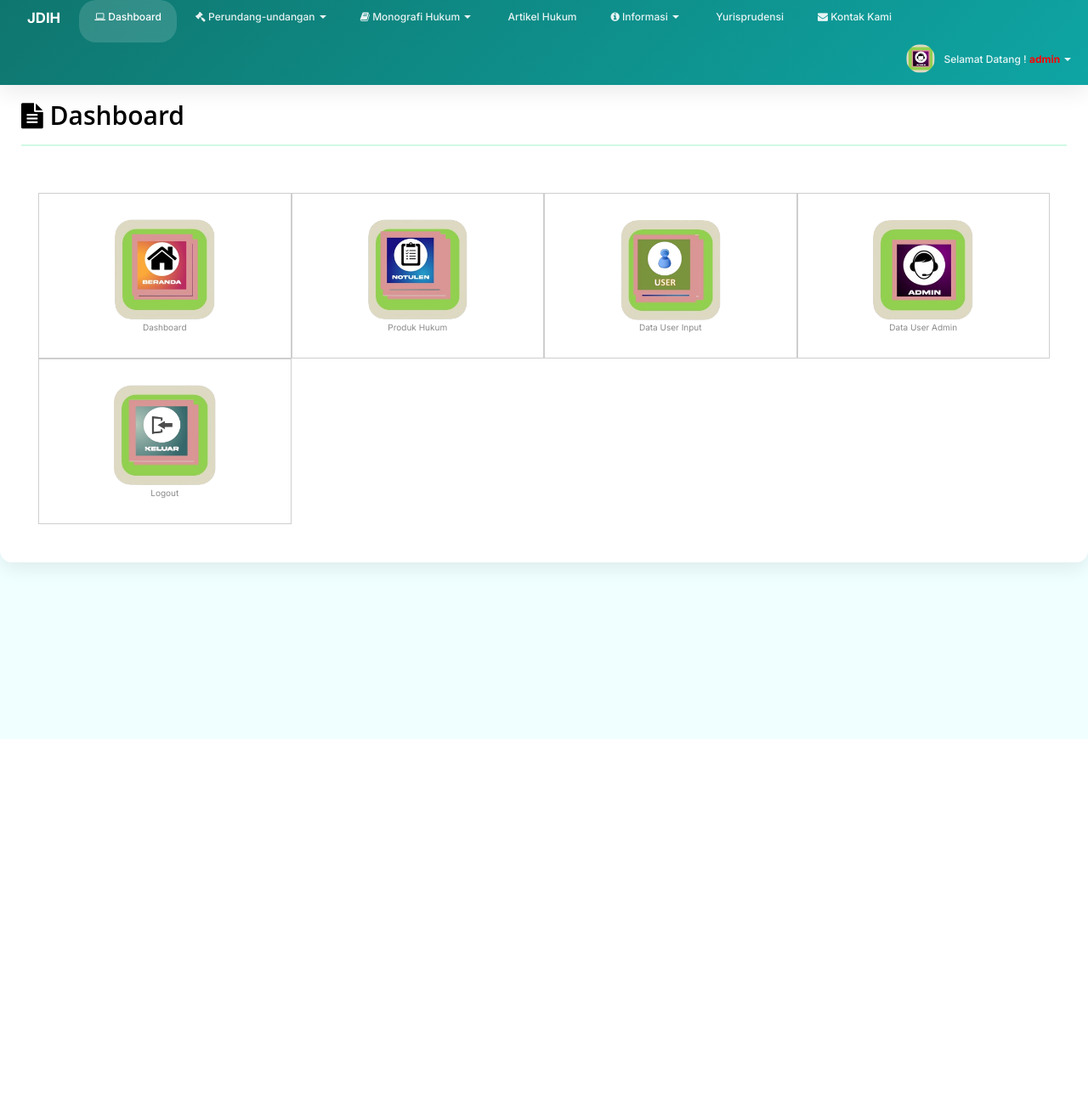
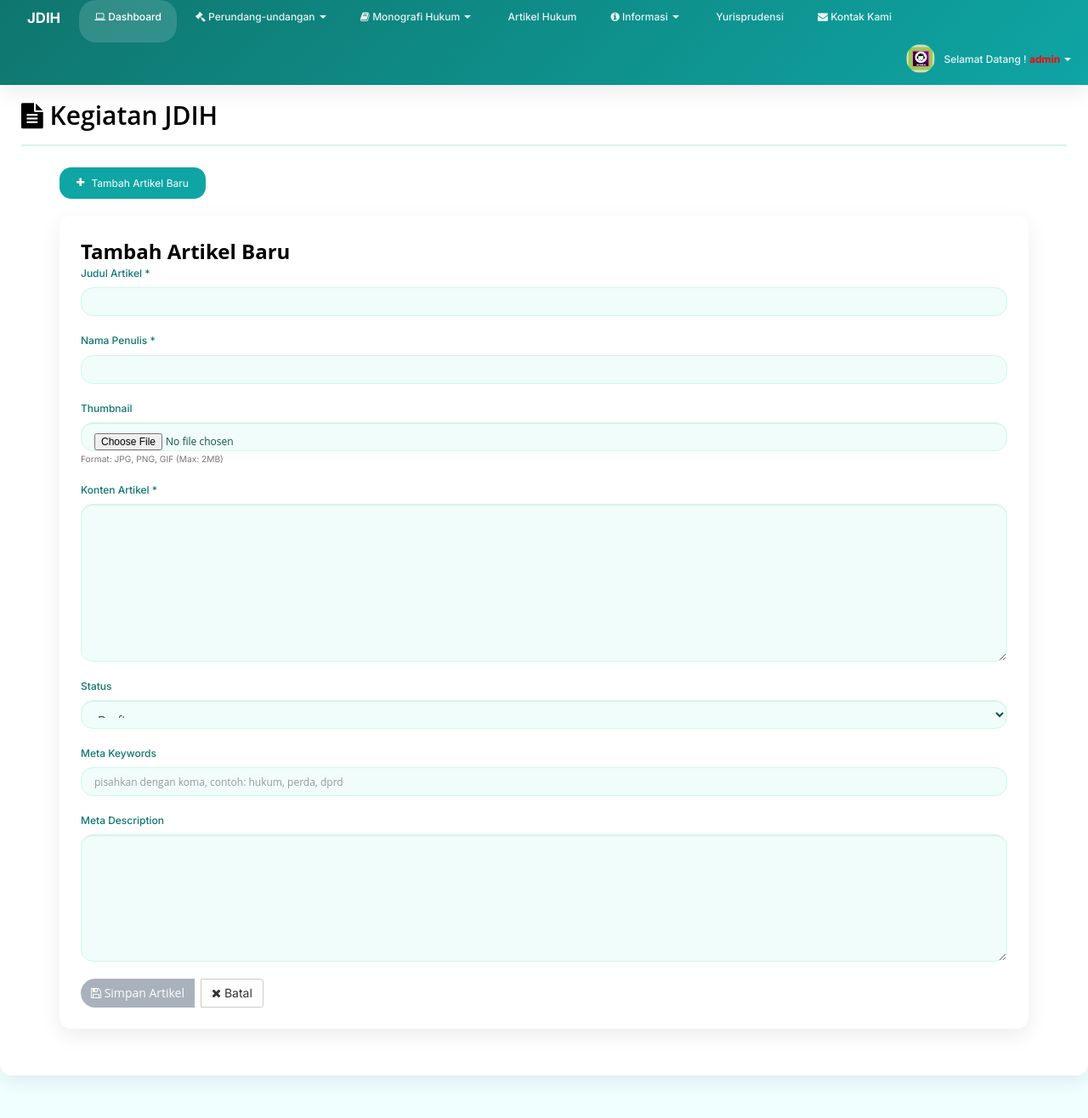
Before and after one commit to anggerasikk/magang, a PHP site: page /jdihcilacap_pasang/wb_admin/index.php?page=kegiatan-jdih&action=tambah in a window 1280 px wide. Shown: the whole page at 85% size. Before the commit the page ends 870 px from the top, so only its background shows below. Run offline with PHP 8.4, Linux system fonts and the light colour scheme; a user stored in the database is signed in; data comes from the database, SQL or seed files in the repository.

Commit message:
kegiatan-jdih

```diff
--- a/wb_admin/a_db.php
+++ b/wb_admin/a_db.php
@@ -9,4 +9,22 @@ $koneksi = new mysqli($host, $user, $pass, $dbname);
 if ($koneksi->connect_error) {
     die("Koneksi gagal: " . $koneksi->connect_error);
 }
+
+
+// Set charset
+$koneksi->set_charset("utf8mb4");
+
+// Set session user_id default jika belum ada
+if (!isset($_SESSION['user_id'])) {
+    // Ambil user_id dari database atau set default
+    // Contoh: ambil user pertama dari tabel users
+    $result = $koneksi->query("SELECT id_user FROM phpmu_user LIMIT 1");
+    if ($result && $result->num_rows > 0) {
+        $row = $result->fetch_assoc();
+        $_SESSION['user_id'] = $row['id_user'];
+    } else {
+        $_SESSION['user_id'] = 1; // Fallback
+    }
+}
+
 ?>
--- a/wb_admin/content.php
+++ b/wb_admin/content.php
@@ -242,6 +242,8 @@ if(!isset($_SESSION['login']) || !isset($_SESSION['level'])) {
                 'penulisan-karya-ilmiah' => 'Penulisan Karya Ilmiah',
                 'hasil-harmonisasi' => 'Hasil Harmonisasi Raperda',
                 'hasil-fasilitasi' => 'Hasil Fasilitasi Raperda',
+                'artikel_hukum' => 'Artikel Hukum',
+                'kegiatan-jdih' => 'Kegiatan JDIH'
             ];
 
             $currentTitle = isset($pageTitles[$page]) ? $pageTitles[$page] : 'Dashboard';
@@ -319,6 +321,9 @@ if(!isset($_SESSION['login']) || !isset($_SESSION['level'])) {
                 case 'artikel_hukum';
                     include "artikel-hukum.php";
                     break;
+                case 'kegiatan-jdih';
+                    include "kegiatan-jdih.php";
+                    break;
                 default:
                     include "dashboard.php";
                     break;
--- /dev/null
+++ b/wb_admin/kegiatan-jdih.php
@@ -0,0 +1,589 @@
+<?php
+// Aktifkan error reporting untuk debugging
+error_reporting(E_ALL);
+ini_set('display_errors', 1);
+
+// koneksi database - MySQLi
+require_once 'a_db.php';
+
+// Debug: cek koneksi
+if (!$koneksi) {
+    die("Error: Koneksi database tidak ditemukan!");
+}
+
+// Fungsi untuk membuat slug
+function createSlug($string) {
+    $slug = preg_replace('/[^a-z0-9-]+/', '-', strtolower($string));
+    $slug = trim($slug, '-');
+    return $slug;
+}
+
+// Fungsi untuk upload thumbnail
+function uploadThumbnail($file) {
+    $targetDir = "uploads/artikel/";
+
+    // Buat direktori jika belum ada
+    if (!file_exists($targetDir)) {
+        mkdir($targetDir, 0777, true);
+    }
+
+    // Generate nama file unik
+    $fileName = time() . '_' . basename($file["name"]);
+    $targetFile = $targetDir . $fileName;
+    $imageFileType = strtolower(pathinfo($targetFile, PATHINFO_EXTENSION));
+
+    // Validasi file gambar
+    $check = getimagesize($file["tmp_name"]);
+    if ($check === false) {
+        return ['success' => false, 'message' => 'File bukan gambar'];
+    }
+
+    // Batasi ukuran file (max 2MB)
+    if ($file["size"] > 2000000) {
+        return ['success' => false, 'message' => 'Ukuran file maksimal 2MB'];
+    }
+
+    // Format yang diperbolehkan
+    $allowedTypes = ['jpg', 'jpeg', 'png', 'gif'];
+    if (!in_array($imageFileType, $allowedTypes)) {
+        return ['success' => false, 'message' => 'Hanya format JPG, JPEG, PNG, GIF yang diperbolehkan'];
+    }
+
+    // Upload file
+    if (move_uploaded_file($file["tmp_name"], $targetFile)) {
+        return ['success' => true, 'path' => $targetFile];
+    } else {
+        return ['success' => false, 'message' => 'Gagal upload file'];
+    }
+}
+
+// Action CRUD
+$action = isset($_GET['action']) ? $_GET['action'] : '';
+$id = isset($_GET['id']) ? intval($_GET['id']) : 0;
+
+// Tambah/Edit Artikel
+if ($_SERVER['REQUEST_METHOD'] === 'POST') {
+    $judul = $koneksi->real_escape_string($_POST['judul'] ?? '');
+    $slug = createSlug($judul);
+    $konten = $koneksi->real_escape_string($_POST['konten_artikel'] ?? '');
+    $nama_penulis = $koneksi->real_escape_string($_POST['nama_penulis'] ?? '');
+    $status = $koneksi->real_escape_string($_POST['status'] ?? 'draft');
+    $meta_keywords = $koneksi->real_escape_string($_POST['meta_keywords'] ?? '');
+    $meta_description = $koneksi->real_escape_string($_POST['meta_description'] ?? '');
+
+    // ID user dari session
+    $id_user = isset($_SESSION['user_id']) ? intval($_SESSION['user_id']) : 1;
+
+    if (($_POST['action'] ?? '') === 'tambah') {
+        // Handle upload thumbnail
+        $thumbnail_path = null;
+        if (isset($_FILES['thumbnail']) && $_FILES['thumbnail']['error'] === 0) {
+            $upload = uploadThumbnail($_FILES['thumbnail']);
+            if ($upload['success']) {
+                $thumbnail_path = $koneksi->real_escape_string($upload['path']);
+            } else {
+                echo "<script>alert('".$upload['message']."');</script>";
+            }
+        }
+
+        // Insert artikel baru
+        $sql = "INSERT INTO artikel_kegiatan
+            (judul, slug, thumbnail_path, konten_artikel, nama_penulis, id_user, status, meta_keywords, meta_description)
+            VALUES (?, ?, ?, ?, ?, ?, ?, ?, ?)";
+
+        $stmt = $koneksi->prepare($sql);
+
+        // Bind parameters
+        $stmt->bind_param("sssssisss",
+            $judul, $slug, $thumbnail_path, $konten,
+            $nama_penulis, $id_user, $status, $meta_keywords, $meta_description
+        );
+
+        if ($stmt->execute()) {
+            echo "<script>alert('Artikel berhasil ditambahkan'); window.location.href='index.php?page=kegiatan-jdih';</script>";
+        } else {
+            echo "<script>alert('Gagal menambahkan artikel. Error: " . $stmt->error . "');</script>";
+        }
+        $stmt->close();
+
+    } elseif (($_POST['action'] ?? '') === 'edit' && $id > 0) {
+        // Update artikel
+        $thumbnail_path = $_POST['thumbnail_existing'] ?? null;
+
+        // Jika ada file baru diupload
+        if (isset($_FILES['thumbnail']) && $_FILES['thumbnail']['error'] === 0) {
+            $upload = uploadThumbnail($_FILES['thumbnail']);
+            if ($upload['success']) {
+                // Hapus thumbnail lama jika ada
+                if ($thumbnail_path && file_exists($thumbnail_path)) {
+                    unlink($thumbnail_path);
+                }
+                $thumbnail_path = $koneksi->real_escape_string($upload['path']);
+            }
+        } else {
+            $thumbnail_path = $koneksi->real_escape_string($thumbnail_path);
+        }
+
+        $sql = "UPDATE artikel_kegiatan SET
+            judul = ?, slug = ?, thumbnail_path = ?, konten_artikel = ?,
+            nama_penulis = ?, status = ?, meta_keywords = ?, meta_description = ?,
+            updated_at = NOW()
+            WHERE id_artikel = ?";
+
+        $stmt = $koneksi->prepare($sql);
+
+        // Bind parameters
+        $stmt->bind_param("ssssssssi",
+            $judul, $slug, $thumbnail_path, $konten,
+            $nama_penulis, $status, $meta_keywords, $meta_description, $id
+        );
+
+        if ($stmt->execute()) {
+            echo "<script>alert('Artikel berhasil diperbarui'); window.location.href='index.php?page=kegiatan-jdih';</script>";
+        } else {
+            echo "<script>alert('Gagal memperbarui artikel. Error: " . $stmt->error . "');</script>";
+        }
+        $stmt->close();
+    }
+}
+
+// Hapus Artikel
+if ($action === 'hapus' && $id > 0) {
+    // Ambil path thumbnail untuk dihapus
+    $sql = "SELECT thumbnail_path FROM artikel_kegiatan WHERE id_artikel = ?";
+    $stmt = $koneksi->prepare($sql);
+    $stmt->bind_param("i", $id);
+    $stmt->execute();
+    $result = $stmt->get_result();
+    $artikel = $result->fetch_assoc();
+    $stmt->close();
+
+    if ($artikel && $artikel['thumbnail_path'] && file_exists($artikel['thumbnail_path'])) {
+        unlink($artikel['thumbnail_path']);
+    }
+
+    $sql = "DELETE FROM artikel_kegiatan WHERE id_artikel = ?";
+    $stmt = $koneksi->prepare($sql);
+    $stmt->bind_param("i", $id);
+
+    if ($stmt->execute()) {
+        echo "<script>alert('Artikel berhasil dihapus'); window.location.href='index.php?page=kegiatan-jdih';</script>";
+    } else {
+        echo "<script>alert('Gagal menghapus artikel. Error: " . $stmt->error . "');</script>";
+    }
+    $stmt->close();
+}
+?>
+
+<!-- CSS Tambahan untuk CRUD Artikel -->
+<style>
+/* Form Artikel */
+.form-artikel {
+    background: var(--w);
+    border-radius: var(--r);
+    padding: 25px;
+    box-shadow: var(--s);
+    margin-bottom: 30px;
+}
+
+.form-group {
+    margin-bottom: 20px;
+}
+
+.form-group label {
+    display: block;
+    margin-bottom: 8px;
+    color: var(--d);
+    font-weight: 500;
+}
+
+.form-control {
+    width: 100%;
+    padding: 12px 15px;
+    border: 1px solid var(--b);
+    border-radius: var(--r);
+    background: var(--bg);
+    color: var(--t);
+    font-size: 14px;
+    transition: 0.3s;
+}
+
+.form-control:focus {
+    outline: none;
+    border-color: var(--c);
+    box-shadow: 0 0 0 3px rgba(14, 165, 164, 0.1);
+}
+
+textarea.form-control {
+    min-height: 150px;
+    resize: vertical;
+}
+
+/* Status Badge */
+.status-badge {
+    display: inline-flex;
+    align-items: center;
+    justify-content: center;
+    padding: 6px 16px;
+    border-radius: 20px;
+    font-size: 12px;
+    font-weight: 500;
+    min-width: 75px;
+    text-align: center;
+    box-sizing: border-box;
+    white-space: nowrap;
+}
+
+.status-draft {
+    background: #fef3c7;
+    color: #92400e;
+}
+
+.status-publik {
+    background: #d1fae5;
+    color: #065f46;
+}
+
+.status-arsip {
+    background: #e5e7eb;
+    color: #374151;
+}
+
+/* Artikel Card */
+.artikel-card {
+    background: var(--w);
+    border-radius: var(--r);
+    border: 1px solid var(--b);
+    padding: 20px;
+    margin-bottom: 20px;
+    transition: 0.3s;
+}
+
+.artikel-card:hover {
+    box-shadow: var(--s);
+    transform: translateY(-2px);
+}
+
+.artikel-header {
+    display: flex;
+    justify-content: space-between;
+    align-items: start;
+    margin-bottom: 15px;
+}
+
+.artikel-title {
+    font-size: 18px;
+    font-weight: 600;
+    color: var(--d);
+    margin: 0 0 5px 0;
+}
+
+.artikel-meta {
+    font-size: 12px;
+    color: #666;
+    display: flex;
+    gap: 15px;
+    margin-bottom: 10px;
+}
+
+.artikel-excerpt {
+    color: var(--t);
+    font-size: 14px;
+    line-height: 1.5;
+    margin-bottom: 15px;
+}
+
+/* Button Group */
+.btn-group {
+    display: flex;
+    gap: 8px;
+    margin-top: 15px;
+}
+
+.btn-sm {
+    padding: 6px 12px;
+    font-size: 12px;
+    border-radius: var(--r);
+}
+
+/* Action Buttons */
+.btn-edit {
+    background: var(--c);
+    color: white;
+    border: none;
+    text-decoration: none;
+    display: inline-block;
+}
+
+.btn-edit:hover {
+    background: var(--d);
+    color: white;
+}
+
+.btn-delete {
+    background: #ef4444;
+    color: white;
+    border: none;
+    text-decoration: none;
+    display: inline-block;
+}
+
+.btn-delete:hover {
+    background: #dc2626;
+    color: white;
+}
+
+.btn-add {
+    background: var(--c);
+    color: white;
+    border: none;
+    padding: 10px 20px;
+    border-radius: var(--r);
+    text-decoration: none;
+    display: inline-flex;
+    align-items: center;
+    gap: 8px;
+    margin-bottom: 20px;
+    transition: 0.3s;
+}
+
+.btn-add:hover {
+    background: var(--d);
+    color: white;
+}
+
+/* Preview Thumbnail */
+.thumbnail-preview {
+    width: 100%;
+    max-height: 200px;
+    object-fit: cover;
+    border-radius: var(--r);
+    margin-top: 10px;
+    border: 1px solid var(--b);
+}
+
+.current-thumbnail {
+    max-width: 200px;
+    max-height: 150px;
+    object-fit: cover;
+    border-radius: var(--r);
+    margin: 10px 0;
+    border: 2px solid var(--b);
+}
+</style>
+
+<div class="container">
+    <!-- Button Tambah Artikel -->
+    <a href="index.php?page=kegiatan-jdih&action=tambah" class="btn-add">
+        <i class="fa fa-plus"></i> Tambah Artikel Baru
+    </a>
+
+    <?php if ($action === 'tambah' || ($action === 'edit' && $id > 0)): ?>
+        <!-- Form Tambah/Edit Artikel -->
+        <?php
+        $artikel = null;
+        if ($action === 'edit' && $id > 0) {
+            $sql = "SELECT * FROM artikel_kegiatan WHERE id_artikel = ?";
+            $stmt = $koneksi->prepare($sql);
+            $stmt->bind_param("i", $id);
+            $stmt->execute();
+            $result = $stmt->get_result();
+            $artikel = $result->fetch_assoc();
+            $stmt->close();
+
+            if (!$artikel) {
+                echo "<script>alert('Artikel tidak ditemukan'); window.location.href='index.php?page=kegiatan-jdih';</script>";
+            }
+        }
+        ?>
+
+        <div class="form-artikel">
+            <h3><?php echo $action === 'tambah' ? 'Tambah Artikel Baru' : 'Edit Artikel'; ?></h3>
+
+            <form method="POST" enctype="multipart/form-data">
+                <input type="hidden" name="action" value="<?php echo $action; ?>">
+                <?php if ($artikel): ?>
+                    <input type="hidden" name="id" value="<?php echo $artikel['id_artikel']; ?>">
+                    <input type="hidden" name="thumbnail_existing" value="<?php echo htmlspecialchars($artikel['thumbnail_path'] ?? ''); ?>">
+                <?php endif; ?>
+
+                <div class="form-group">
+                    <label for="judul">Judul Artikel *</label>
+                    <input type="text" id="judul" name="judul" class="form-control"
+                           value="<?php echo htmlspecialchars($artikel['judul'] ?? ''); ?>"
+                           required>
+                </div>
+
+                <div class="form-group">
+                    <label for="nama_penulis">Nama Penulis *</label>
+                    <input type="text" id="nama_penulis" name="nama_penulis" class="form-control"
+                           value="<?php echo htmlspecialchars($artikel['nama_penulis'] ?? ''); ?>"
+                           required>
+                </div>
+
+                <div class="form-group">
+                    <label for="thumbnail">Thumbnail</label>
+                    <?php if ($artikel && $artikel['thumbnail_path']): ?>
+                        <div>
+                            <img src="<?php echo $artikel['thumbnail_path']; ?>" alt="Thumbnail" class="current-thumbnail">
+                            <p class="text-muted" style="font-size: 12px;">Upload file baru untuk mengganti thumbnail</p>
+                        </div>
+                    <?php endif; ?>
+                    <input type="file" id="thumbnail" name="thumbnail" class="form-control" accept="image/*">
+                    <small class="text-muted">Format: JPG, PNG, GIF (Max: 2MB)</small>
+                </div>
+
+                <div class="form-group">
+                    <label for="konten_artikel">Konten Artikel *</label>
+                    <textarea id="konten_artikel" name="konten_artikel" class="form-control"
+                              rows="8" required><?php echo htmlspecialchars($artikel['konten_artikel'] ?? ''); ?></textarea>
+                </div>
+
+                <div class="form-group">
+                    <label for="status">Status</label>
+                    <select id="status" name="status" class="form-control">
+                        <option value="draft" <?php echo ($artikel['status'] ?? 'draft') === 'draft' ? 'selected' : ''; ?>>Draft</option>
+                        <option value="publik" <?php echo ($artikel['status'] ?? '') === 'publik' ? 'selected' : ''; ?>>Publik</option>
+                        <option value="arsip" <?php echo ($artikel['status'] ?? '') === 'arsip' ? 'selected' : ''; ?>>Arsip</option>
+                    </select>
+                </div>
+
+                <div class="form-group">
+                    <label for="meta_keywords">Meta Keywords</label>
+                    <input type="text" id="meta_keywords" name="meta_keywords" class="form-control"
+                           value="<?php echo htmlspecialchars($artikel['meta_keywords'] ?? ''); ?>"
+                           placeholder="pisahkan dengan koma, contoh: hukum, perda, dprd">
+                </div>
+
+                <div class="form-group">
+                    <label for="meta_description">Meta Description</label>
+                    <textarea id="meta_description" name="meta_description" class="form-control"
+                              rows="3"><?php echo htmlspecialchars($artikel['meta_description'] ?? ''); ?></textarea>
+                </div>
+
+                <div class="btn-group">
+                    <button type="submit" class="btn btn-primary">
+                        <i class="fa fa-save"></i> Simpan Artikel
+                    </button>
+                    <a href="index.php?page=kegiatan-jdih" class="btn btn-default">
+                        <i class="fa fa-times"></i> Batal
+                    </a>
+                </div>
+            </form>
+        </div>
+
+    <?php else: ?>
+        <!-- Daftar Artikel -->
+        <h3>Daftar Artikel Kegiatan</h3>
+
+        <?php
+        // Ambil data artikel
+        $sql = "SELECT * FROM artikel_kegiatan ORDER BY tanggal_publikasi DESC";
+        $result = $koneksi->query($sql);
+
+        if (!$result) {
+            echo "<div class='alert alert-danger'>Error query: " . $koneksi->error . "</div>";
+            $artikel_list = [];
+        } else {
+            $artikel_list = $result->fetch_all(MYSQLI_ASSOC);
+        }
+
+        if (empty($artikel_list)): ?>
+            <div class="artikel-card" style="text-align: center; padding: 40px;">
+                <i class="fa fa-newspaper-o" style="font-size: 48px; color: var(--b); margin-bottom: 15px;"></i>
+                <h4 style="color: var(--t);">Belum ada artikel</h4>
+                <p style="color: #666;">Mulai dengan membuat artikel pertama Anda</p>
+                <a href="index.php?page=kegiatan-jdih&action=tambah" class="btn-add">
+                    <i class="fa fa-plus"></i> Buat Artikel Pertama
+                </a>
+            </div>
+        <?php else: ?>
+            <?php foreach ($artikel_list as $artikel): ?>
+                <div class="artikel-card">
+                    <div class="artikel-header">
+                        <div style="flex: 1;">
+                            <h4 class="artikel-title">
+                                <?php echo htmlspecialchars($artikel['judul']); ?>
+                            </h4>
+                            <div class="artikel-meta">
+                                <span>
+                                    <i class="fa fa-user"></i>
+                                    <?php echo htmlspecialchars($artikel['nama_penulis']); ?>
+                                </span>
+                                <span>
+                                    <i class="fa fa-calendar"></i>
+                                    <?php echo date('d/m/Y', strtotime($artikel['tanggal_publikasi'])); ?>
+                                </span>
+                                <span>
+                                    <i class="fa fa-eye"></i>
+                                    <?php echo number_format($artikel['views']); ?> views
+                                </span>
+                            </div>
+                        </div>
+                        <span class="status-badge status-<?php echo $artikel['status']; ?>">
+                            <?php echo ucfirst($artikel['status']); ?>
+                        </span>
+                    </div>
+
+                    <?php if ($artikel['thumbnail_path'] && file_exists($artikel['thumbnail_path'])): ?>
+                        <img src="<?php echo $artikel['thumbnail_path']; ?>"
+                             alt="Thumbnail"
+                             style="max-width: 200px; max-height: 120px; object-fit: cover; border-radius: var(--r); margin-bottom: 10px;">
+                    <?php endif; ?>
+
+                    <div class="artikel-excerpt">
+                        <?php
+                        $excerpt = strip_tags($artikel['konten_artikel']);
+                        echo strlen($excerpt) > 200 ? substr($excerpt, 0, 200) . '...' : $excerpt;
+                        ?>
+                    </div>
+
+                    <div class="btn-group">
+                        <a href="index.php?page=kegiatan-jdih&action=edit&id=<?php echo $artikel['id_artikel']; ?>"
+                           class="btn-edit btn-sm">
+                            <i class="fa fa-edit"></i> Edit
+                        </a>
+                        <a href="javascript:void(0);"
+                           onclick="confirmDelete(<?php echo $artikel['id_artikel']; ?>)"
+                           class="btn-delete btn-sm">
+                            <i class="fa fa-trash"></i> Hapus
+                        </a>
+                    </div>
+                </div>
+            <?php endforeach; ?>
+        <?php endif; ?>
+    <?php endif; ?>
+</div>
+
+<script>
+// Konfirmasi hapus artikel
+function confirmDelete(id) {
+    if (confirm('Apakah Anda yakin ingin menghapus artikel ini?')) {
+        window.location.href = 'index.php?page=kegiatan-jdih&action=hapus&id=' + id;
+    }
+}
+
+// Preview thumbnail sebelum upload
+document.addEventListener('DOMContentLoaded', function() {
+    const thumbnailInput = document.getElementById('thumbnail');
+    if (thumbnailInput) {
+        thumbnailInput.addEventListener('change', function(e) {
+            const file = e.target.files[0];
+            if (file) {
+                const reader = new FileReader();
+                reader.onload = function(e) {
+                    // Cek apakah sudah ada preview
+                    let preview = thumbnailInput.nextElementSibling.querySelector('.thumbnail-preview');
+                    if (!preview) {
+                        preview = document.createElement('img');
+                        preview.className = 'thumbnail-preview';
+                        thumbnailInput.nextElementSibling.appendChild(preview);
+                    }
+                    preview.src = e.target.result;
+                }
+                reader.readAsDataURL(file);
+            }
+        });
+    }
+});
+</script>
```
Also changed, not shown: wb_admin/uploads/artikel/1768878509_icon.png (added), wb_admin/uploads/artikel/1768879574_ChatGPT Image Jan 15, 2026, 04_20_08 PM.png (added).
